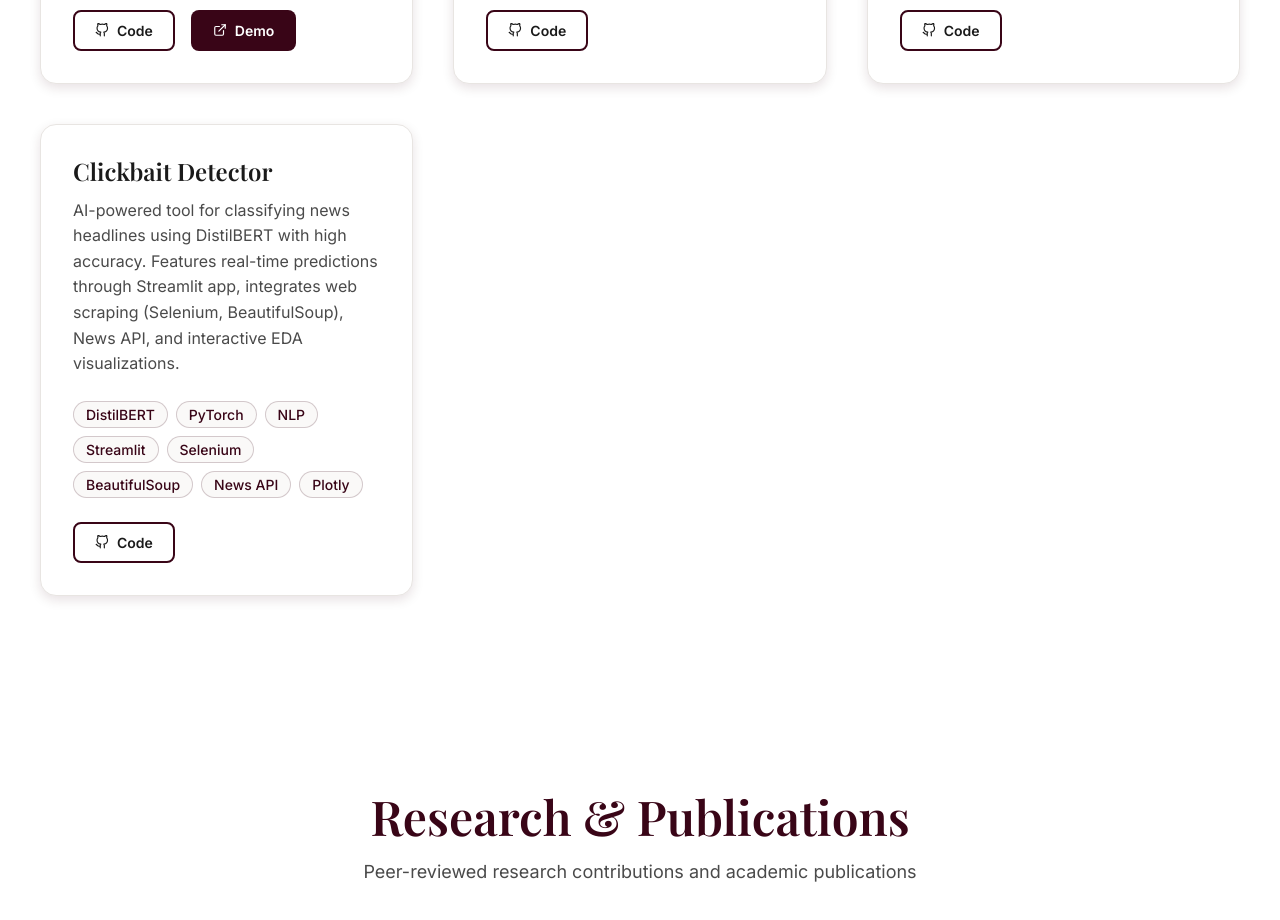
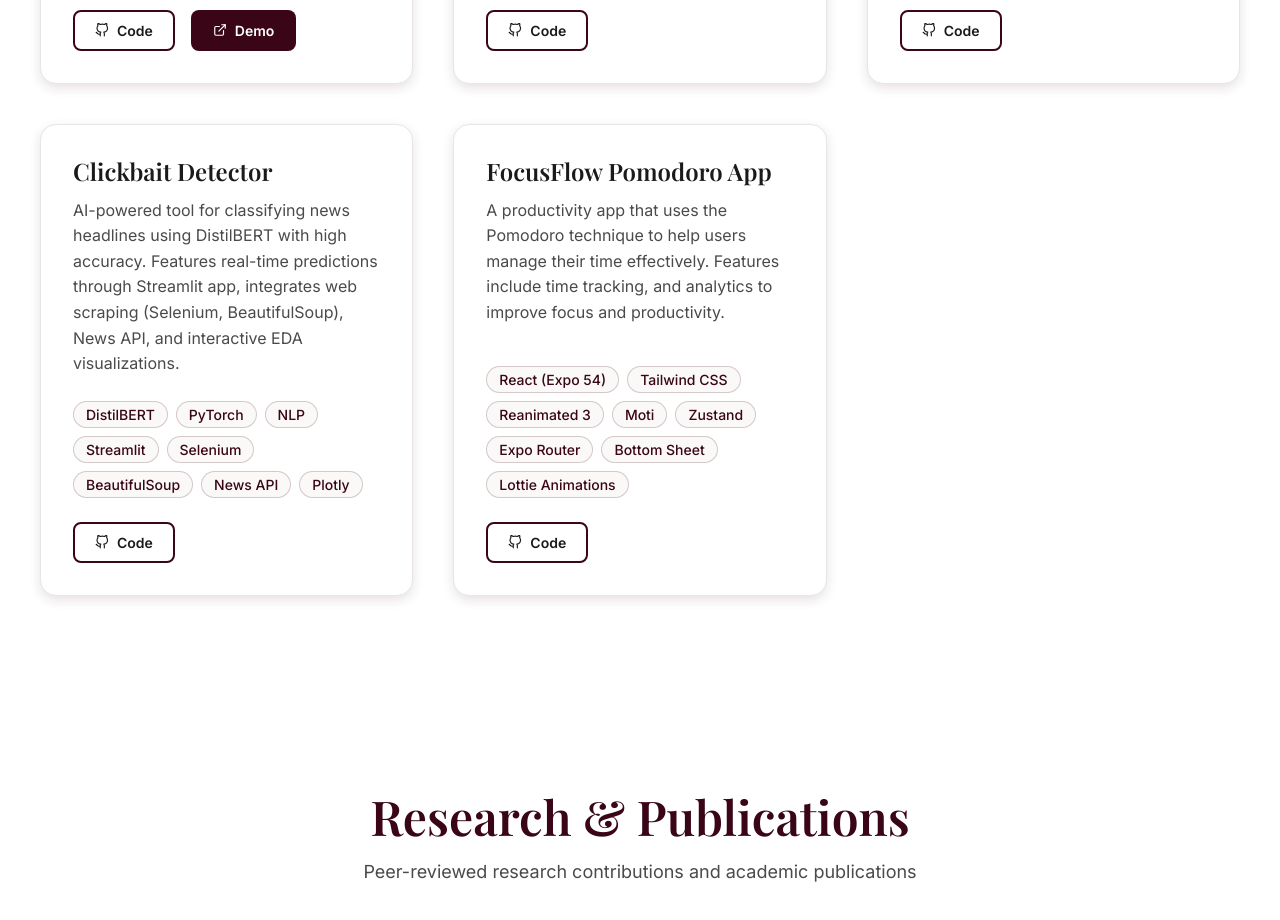
Before and after one commit to chaw-thiri/portfolio, a React (Vite) app: page / in a window 1280 px wide. Shown: the part 3440-4360 px from the top of the page. Built offline with nearby package versions, Linux system fonts and the light colour scheme.

Commit message:
add FocusFlow project

```diff
--- a/src/data/portfolioData.js
+++ b/src/data/portfolioData.js
@@ -84,6 +84,15 @@ export const projects = [
     description: "AI-powered tool for classifying news headlines using DistilBERT with high accuracy. Features real-time predictions through Streamlit app, integrates web scraping (Selenium, BeautifulSoup), News API, and interactive EDA visualizations.",
     technologies: ["DistilBERT", "PyTorch", "NLP", "Streamlit", "Selenium", "BeautifulSoup", "News API", "Plotly"],
     github: "https://github.com/chaw-thiri/clickbait_detection",
+    demo: "",
+    featured: true,
+  },
+  {
+    id: 5,
+    title: "FocusFlow Pomodoro App",
+    description: "A productivity app that uses the Pomodoro technique to help users manage their time effectively. Features include time tracking, and analytics to improve focus and productivity.",
+    technologies: ["React (Expo 54)", "Tailwind CSS", "Reanimated 3", "Moti", "Zustand", "Expo Router", "Bottom Sheet", "Lottie Animations"],
+    github: "https://github.com/chaw-thiri/FocusFlow",
     demo: "",
     featured: true,
   },
```
